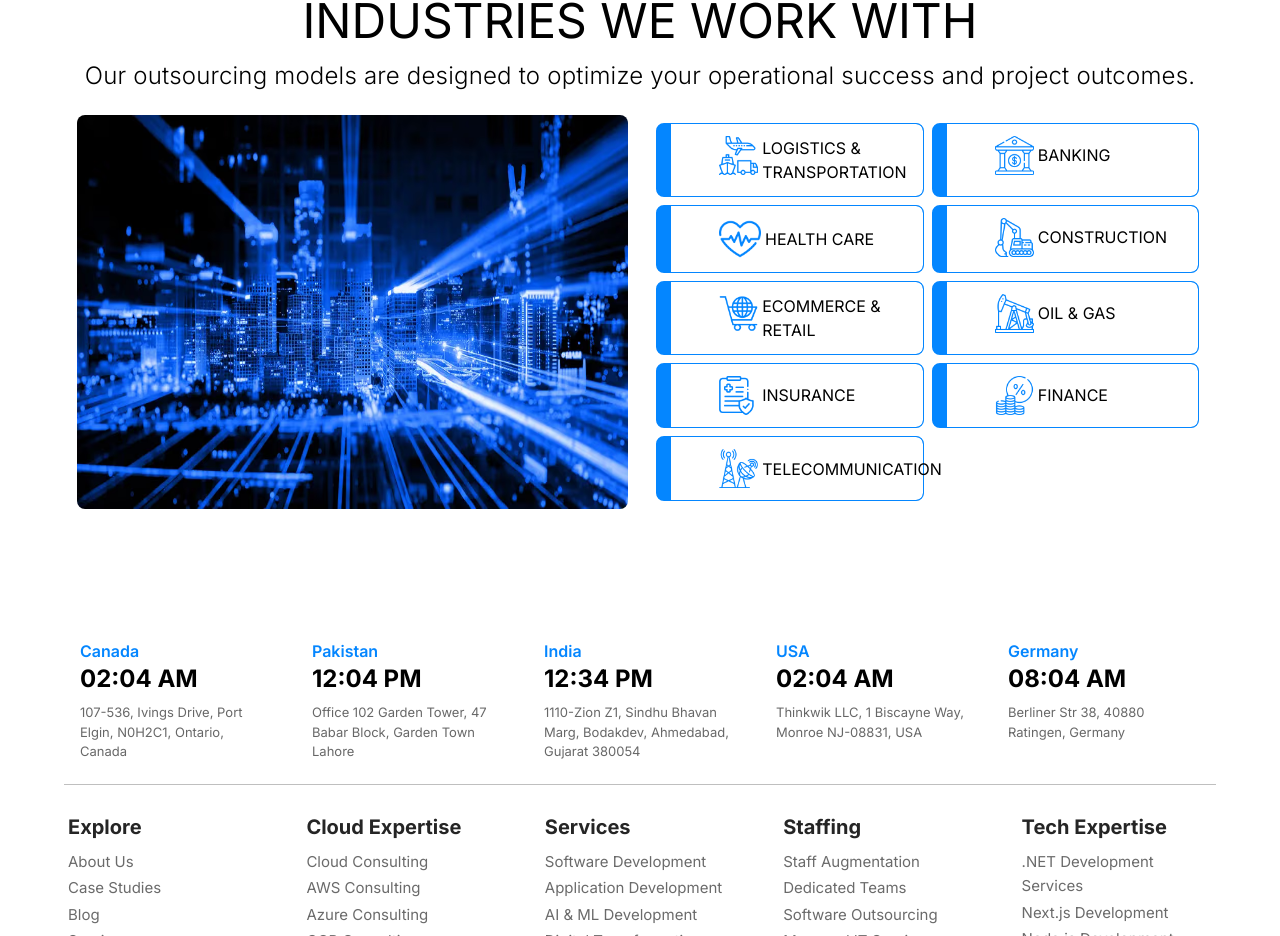
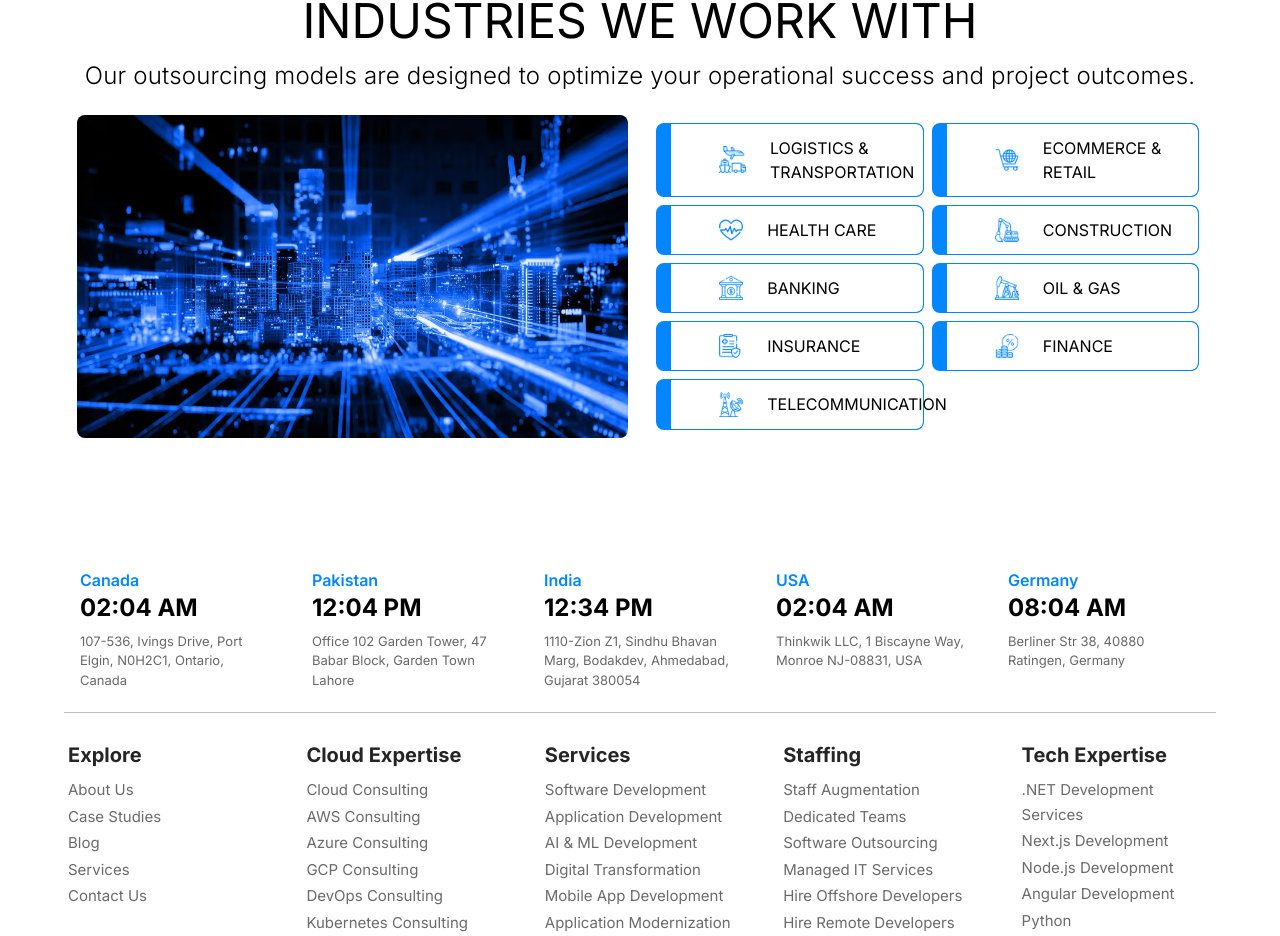
Before and after one commit to obaidofficial/coderswire, a Next.js app: page / in a window 1280 px wide. Shown: the part 1659-2595 px from the top of the page. Built offline with nearby package versions, Linux system fonts and the light colour scheme.

Commit message:
Change the size & positions of Industries Icons

```diff
--- a/components/Home/Industries/IndustriesButtons.tsx
+++ b/components/Home/Industries/IndustriesButtons.tsx
@@ -8,8 +8,8 @@ const IndustriesButtons = () => {
         <div className="col-span-2">
           <div className="grid grid-cols-1 lg:grid-cols-2 gap-2 my-2">
             <div className="col-span-1 border rounded-lg py-3 pr-4 pl-7 lg:pl-12 border-[#0486ff] border-l-15 industries bg-[#0486ff]">
-              <div className="w-[96%] lg:w-[90%] grid grid-cols-4 gap-1">
-                <div className="lg:col-span-1">
+              <div className="w-[96%] lg:w-[96%] grid grid-cols-4 gap-6">
+                <div className="lg:col-span-1 flex items-center">
                   <Image
                     src="/images/industries/transportation.png"
                     alt="Health Care"
@@ -26,8 +26,62 @@ const IndustriesButtons = () => {
             </div>
 
             <div className="col-span-1 border rounded-lg py-3 pr-4 pl-7 lg:pl-12 border-[#0486ff] border-l-15 industries bg-[#0486ff]">
-              <div className="w-[96%] lg:w-[90%] grid grid-cols-4 gap-1">
-                <div className="lg:col-span-1">
+              <div className="w-[96%] lg:w-[90%] grid grid-cols-4 gap-6">
+                <div className="lg:col-span-1 flex items-center">
+                  <Image
+                    src="/images/industries/ecommerce.png"
+                    alt="Health Care"
+                    width={50}
+                    height={50}
+                  />
+                </div>
+                <div className="col-span-3 text-left flex items-center">
+                  <p className="text-md text-black uppercase font-semibolf">
+                    Ecommerce & Retail
+                  </p>
+                </div>
+              </div>
+            </div>
+
+            <div className="col-span-1 border rounded-lg py-3 pr-4 pl-7 lg:pl-12 border-[#0486ff] border-l-15 industries bg-[#0486ff]">
+              <div className="w-[96%] lg:w-[90%] grid grid-cols-4 gap-6">
+                <div className="col-span-1 flex items-center">
+                  <Image
+                    src="/images/industries/health-care.png"
+                    alt="Health Care"
+                    width={50}
+                    height={50}
+                  />
+                </div>
+                <div className="col-span-3 text-left flex items-center">
+                  <p className="text-md text-black uppercase font-semibolf">
+                    Health Care
+                  </p>
+                </div>
+              </div>
+            </div>
+
+            <div className="col-span-1 border rounded-lg py-3 pr-4 pl-7 lg:pl-12 border-[#0486ff] border-l-15 industries bg-[#0486ff]">
+              <div className="w-[96%] lg:w-[90%] grid grid-cols-4 gap-6">
+                <div className="lg:col-span-1 flex items-center">
+                  <Image
+                    src="/images/industries/construction.png"
+                    alt="Health Care"
+                    width={50}
+                    height={50}
+                  />
+                </div>
+                <div className="col-span-3 text-left flex items-center">
+                  <p className="text-md text-black uppercase font-semibolf">
+                    Construction
+                  </p>
+                </div>
+              </div>
+            </div>
+
+            <div className="col-span-1 border rounded-lg py-3 pr-4 pl-7 lg:pl-12 border-[#0486ff] border-l-15 industries bg-[#0486ff]">
+              <div className="w-[96%] lg:w-[90%] grid grid-cols-4 gap-6">
+                <div className="lg:col-span-1 flex items-center">
                   <Image
                     src="/images/industries/banking.png"
                     alt="Health Care"
@@ -44,62 +98,8 @@ const IndustriesButtons = () => {
             </div>
 
             <div className="col-span-1 border rounded-lg py-3 pr-4 pl-7 lg:pl-12 border-[#0486ff] border-l-15 industries bg-[#0486ff]">
-              <div className="w-[96%] grid grid-cols-4 gap-1">
-                <div className="col-span-1">
-                  <Image
-                    src="/images/industries/health-care.png"
-                    alt="Health Care"
-                    width={50}
-                    height={50}
-                  />
-                </div>
-                <div className="col-span-3 text-left flex items-center">
-                  <p className="text-md text-black uppercase font-semibolf">
-                    Health Care
-                  </p>
-                </div>
-              </div>
-            </div>
-
-            <div className="col-span-1 border rounded-lg py-3 pr-4 pl-7 lg:pl-12 border-[#0486ff] border-l-15 industries bg-[#0486ff]">
-              <div className="w-[96%] lg:w-[90%] grid grid-cols-4 gap-1">
-                <div className="lg:col-span-1">
-                  <Image
-                    src="/images/industries/construction.png"
-                    alt="Health Care"
-                    width={50}
-                    height={50}
-                  />
-                </div>
-                <div className="col-span-3 text-left flex items-center">
-                  <p className="text-md text-black uppercase font-semibolf">
-                    Construction
-                  </p>
-                </div>
-              </div>
-            </div>
-
-            <div className="col-span-1 border rounded-lg py-3 pr-4 pl-7 lg:pl-12 border-[#0486ff] border-l-15 industries bg-[#0486ff]">
-              <div className="w-[96%] lg:w-[90%] grid grid-cols-4 gap-1">
-                <div className="lg:col-span-1">
-                  <Image
-                    src="/images/industries/ecommerce.png"
-                    alt="Health Care"
-                    width={50}
-                    height={50}
-                  />
-                </div>
-                <div className="col-span-3 text-left flex items-center">
-                  <p className="text-md text-black uppercase font-semibolf">
-                    Ecommerce & Retail
-                  </p>
-                </div>
-              </div>
-            </div>
-
-            <div className="col-span-1 border rounded-lg py-3 pr-4 pl-7 lg:pl-12 border-[#0486ff] border-l-15 industries bg-[#0486ff]">
-              <div className="w-[96%] lg:w-[90%] grid grid-cols-4 gap-1">
-                <div className="lg:col-span-1">
+              <div className="w-[96%] lg:w-[90%] grid grid-cols-4 gap-6">
+                <div className="lg:col-span-1 flex items-center">
                   <Image
                     src="/images/industries/oil-gas.png"
                     alt="Health Care"
@@ -116,8 +116,8 @@ const IndustriesButtons = () => {
             </div>
 
             <div className="col-span-1 border rounded-lg py-3 pr-4 pl-7 lg:pl-12 border-[#0486ff] border-l-15 industries bg-[#0486ff]">
-              <div className="w-[96%] lg:w-[90%] grid grid-cols-4 gap-1">
-                <div className="lg:col-span-1">
+              <div className="w-[96%] lg:w-[90%] grid grid-cols-4 gap-6">
+                <div className="lg:col-span-1 flex items-center">
                   <Image
                     src="/images/industries/insurance.png"
                     alt="Health Care"
@@ -134,8 +134,8 @@ const IndustriesButtons = () => {
             </div>
 
             <div className="col-span-1 border rounded-lg py-3 pr-4 pl-7 lg:pl-12 border-[#0486ff] border-l-15 industries bg-[#0486ff]">
-              <div className="w-[96%] lg:w-[90%] grid grid-cols-4 gap-1">
-                <div className="lg:col-span-1">
+              <div className="w-[96%] lg:w-[90%] grid grid-cols-4 gap-6">
+                <div className="lg:col-span-1 flex items-center">
                   <Image
                     src="/images/industries/finance.png"
                     alt="Health Care"
@@ -152,8 +152,8 @@ const IndustriesButtons = () => {
             </div>
 
             <div className="col-span-1 border rounded-lg py-3 pr-4 pl-7 lg:pl-12 border-[#0486ff] border-l-15 industries bg-[#0486ff]">
-              <div className="w-[96%] lg:w-[90%] grid grid-cols-4 gap-1">
-                <div className="lg:col-span-1">
+              <div className="w-[96%] lg:w-[90%] grid grid-cols-4 gap-6">
+                <div className="lg:col-span-1 flex items-center">
                   <Image
                     src="/images/industries/telecommunication.png"
                     alt="Health Care"
```
